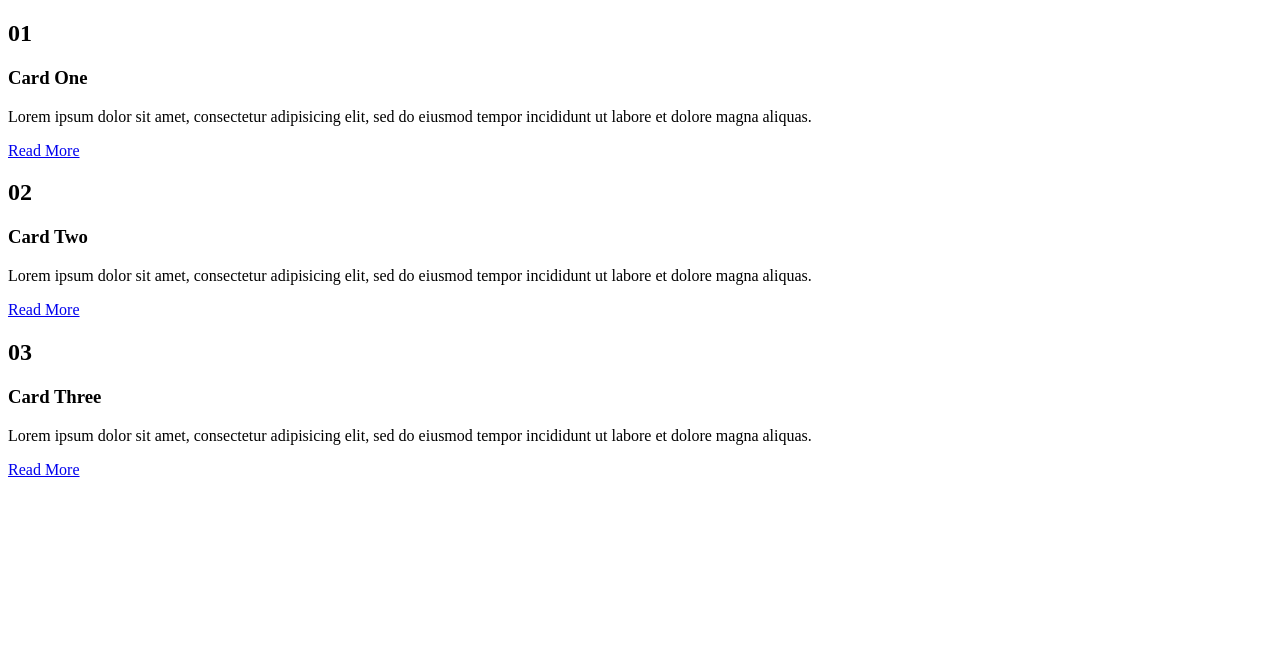
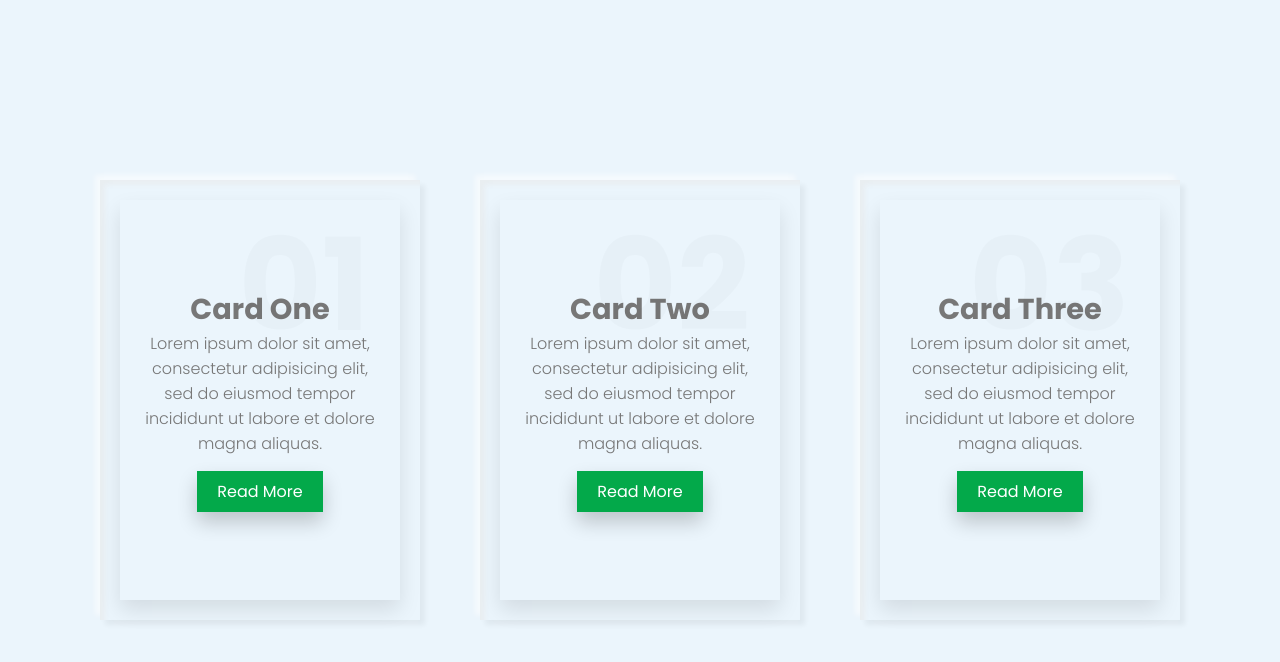
Before and after one commit to Williz4/light-neumorphism, a plain HTML site: page index.html in a window 1280 px wide. Drawn offline with Linux system fonts and the light colour scheme.

Commit message:
cards styled

```diff
--- a/index.html
+++ b/index.html
@@ -6,6 +6,7 @@
 		<meta charset="utf-8">
 		<meta name="viewport" content="width=device-width,intial-scale=1.0">
 		<title>Light Neumorphism Cards</title>
+		<link rel="stylesheet" href="stylesheet.css">
 
 	</head>
 
--- a/stylesheet.css
+++ b/stylesheet.css
@@ -15,3 +15,98 @@ body {
 	min-height: 100vh;
 	background: #ebf5fc;
 }
+
+.container {
+	display: flex;
+	justify-content: center;
+	align-items: center;
+	max-width: 1200px;
+	flex-wrap: wrap;
+	padding: 40px 0;
+}
+
+.container .card {
+	position: relative;
+	width: 320px;
+	height: 440px;
+	box-shadow: inset 5px 5px 5px rgba(0, 0, 0, .05),
+				inset 5px 5px 5px rgba(255, 255, 255, .5),
+				5px 5px 5px rgba(0, 0, 0, .05),
+				-5px -5px 5px rgba(255, 255, 255, .5);
+	margin: 30px;
+}
+
+.container .card .box {
+	position: absolute;
+	top: 20px;
+	left: 20px;
+	right: 20px;
+	bottom: 20px;
+	background: #ebf5fc;
+	box-shadow: 0 10px 20px rgba(0, 0, 0, .1);
+	display: flex;
+	justify-content: center;
+	align-items: center;
+	transition: .5s ease;
+}
+
+.container .card:hover .box {
+	transform: translateY(-50px);
+	box-shadow: 0 10px 40px rgba(0, 0, 0, .2);
+	background: linear-gradient(45deg, #b95ce4, #4f29cd);
+}
+
+.container .card .box .content {
+	padding: 20px;
+	text-align: center;
+}
+
+.container .card .box .content h2 {
+	position: absolute;
+	top: -10px;
+	right: 30px;
+	font-size: 8em;
+	color: rgba(0, 0, 0, .02);
+	transition: .5s;
+	pointer-events: none;
+}
+
+.container .card:hover .box .content h2 {
+	color: rgba(0, 0, 0, .05);
+}
+
+.container .card .box .content h3 {
+	font-size: 1.8em;
+	color: #777;
+	z-index: 1;
+	transition: .5s;
+}
+
+.container .card:hover .box .content h3,
+.container .card:hover .box .content p {
+	color: #fff;
+}
+
+.container .card .box .content p {
+	font-size: 1em;
+	font-weight: 300;
+	color: #777;
+	z-index: 1;
+	transition: .5s;
+}
+
+.container .card .box .content a {
+	position: relative;
+	display: inline-block;
+	padding: 8px 20px;
+	background: #03a94a;
+	margin-top: 15px;
+	color: #fff;
+	text-decoration: none;
+	font-weight: 400;
+	box-shadow: 0 10px 20px rgba(0, 0, 0, .2);
+}
+
+.container .card:hover .box .content a {
+	background: #ff568f;
+}
```
